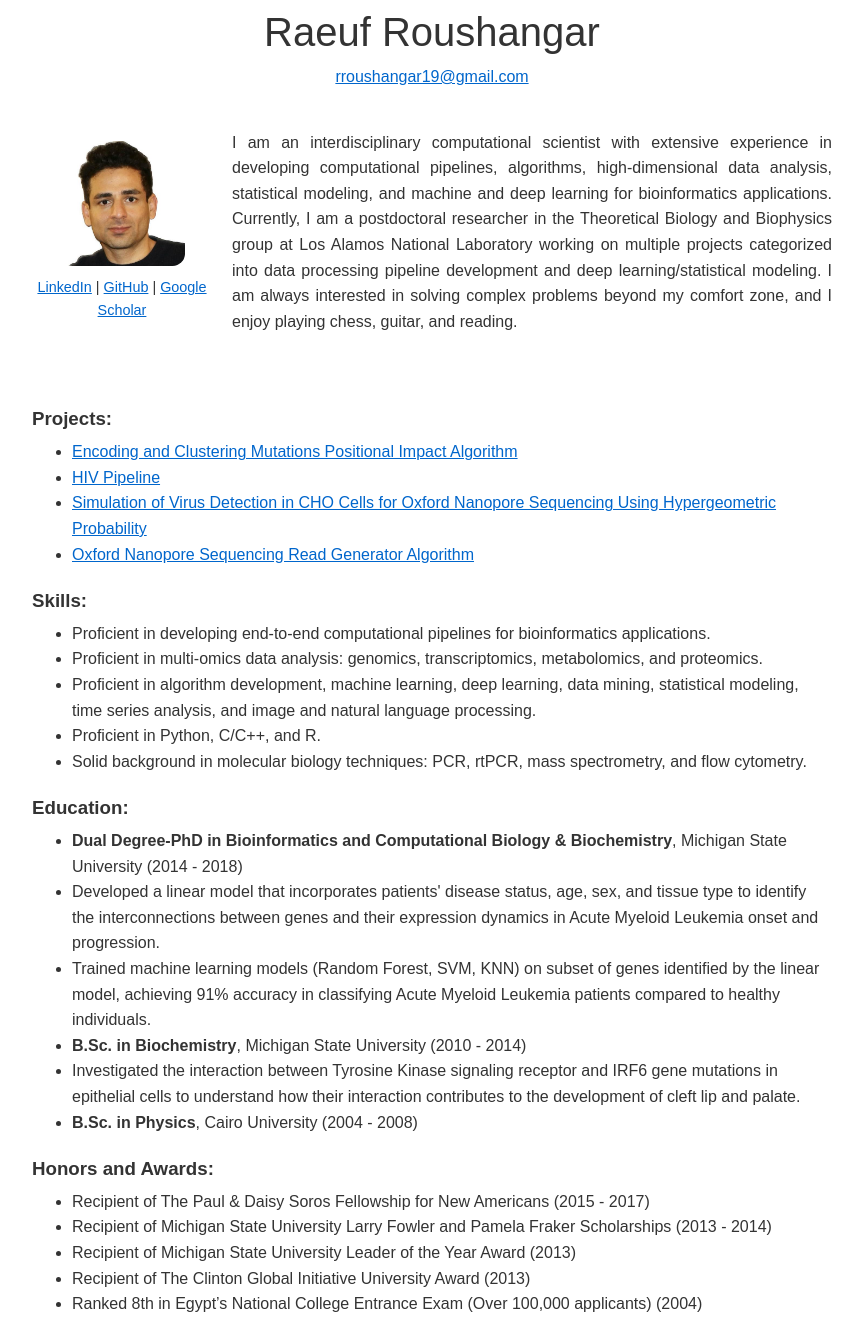
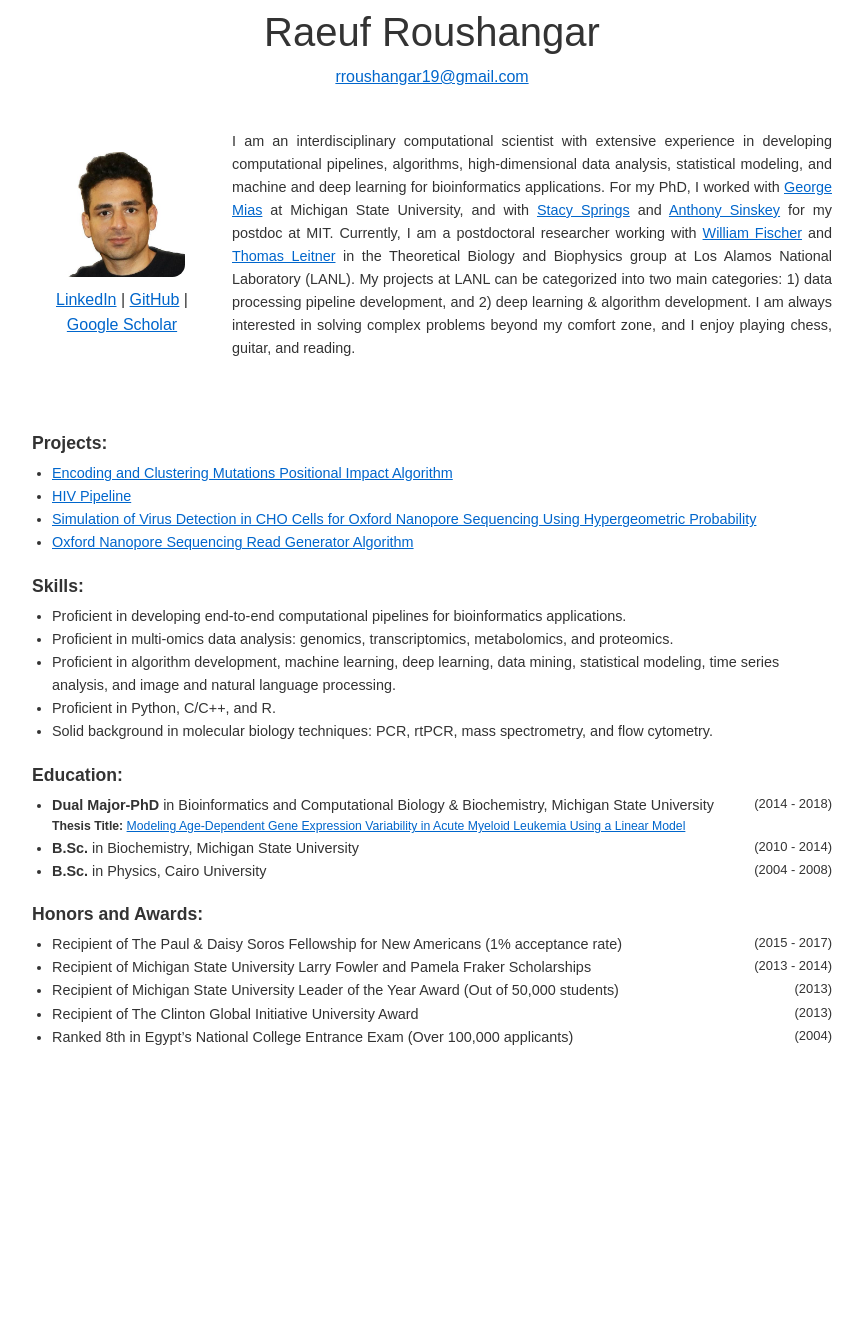
Before and after one commit to raeufroushangar/raeufroushangar.com, a Jekyll site: the page built from index.html, in a window 1280 px wide. Shown: the whole page, without its empty margins (208-1071 px from the left). Built offline with Jekyll 4.4.1, drawn with Linux system fonts in a browser that asks for light colours; after the commit the page ends 1063 px from its top, so only the background shows below that.

Commit message:
Update background statement and adjust font sizes for sections

```diff
--- a/index.html
+++ b/index.html
@@ -11,30 +11,30 @@ title: Home
 <div style="display: flex; align-items: center;">
   <div style="text-align: center; margin-right: 20px;">
     <img src="/assets/images/profile.jpg" alt="Profile Picture" style="width: 125px; border-radius: 10%;" />
-    <div style="font-size: 0.9em; margin-top: 10px;">
+    <div style="font-size: 1em; margin-top: 10px;">
       <a href="https://www.linkedin.com/in/raeufroushangar" target="_blank">LinkedIn</a> |
       <a href="https://github.com/raeufroushangar" target="_blank">GitHub</a> |
       <a href="https://scholar.google.com/citations?user=NISquAgAAAAJ&hl=en" target="_blank">Google Scholar</a>
     </div>
   </div>
 
-  <div style="max-width: 600px; text-align: justify;">
-    I am an interdisciplinary computational scientist with extensive experience in developing computational pipelines, algorithms, high-dimensional data analysis, statistical modeling, and machine and deep learning for bioinformatics applications. Currently, I am a postdoctoral researcher in the Theoretical Biology and Biophysics group at Los Alamos National Laboratory working on multiple projects categorized into data processing pipeline development and deep learning/statistical modeling. I am always interested in solving complex problems beyond my comfort zone, and I enjoy playing chess, guitar, and reading.
+  <div style="max-width: 600px; font-size: 0.9em; text-align: justify;">
+    I am an interdisciplinary computational scientist with extensive experience in developing computational pipelines, algorithms, high-dimensional data analysis, statistical modeling, and machine and deep learning for bioinformatics applications. For my PhD, I worked with <a href="https://georgemias.org" target="_blank">George Mias</a> at Michigan State University, and with <a href="https://cbi.mit.edu/biographies/" target="_blank">Stacy Springs</a> and <a href="https://biology.mit.edu/profile/anthony-j-sinskey/" target="_blank">Anthony Sinskey</a> for my postdoc at MIT. Currently, I am a postdoctoral researcher working with <a href="https://lanlexperts.elsevierpure.com/en/persons/william-mclean-fischer" target="_blank">William Fischer</a> and <a href="https://public.lanl.gov/tkl/" target="_blank">Thomas Leitner</a> in the Theoretical Biology and Biophysics group at Los Alamos National Laboratory (LANL). My projects at LANL can be categorized into two main categories: 1) data processing pipeline development, and 2) deep learning & algorithm development. I am always interested in solving complex problems beyond my comfort zone, and I enjoy playing chess, guitar, and reading.
   </div>
 </div>
 
 <br><br>
 
-<h3 style="margin-bottom: 5px;">Projects:</h3>
-<ul style="margin-top: 0;">
+<h3 style="margin-bottom: 5px; font-size: 1.1em;">Projects:</h3>
+<ul style="margin-top: 0; font-size: 0.9em; padding-left: 20px;">
   <li><a href="https://github.com/raeufroushangar/ECMPIA">Encoding and Clustering Mutations Positional Impact Algorithm</a></li>
   <li><a href="https://github.com/raeufroushangar/HIV_pipeline">HIV Pipeline</a></li>
   <li><a href="https://github.com/raeufroushangar/ONS_virus_detection_simulation">Simulation of Virus Detection in CHO Cells for Oxford Nanopore Sequencing Using Hypergeometric Probability</a></li>
   <li><a href="https://github.com/raeufroushangar/ONSRGA">Oxford Nanopore Sequencing Read Generator Algorithm</a></li>
 </ul>
 
-<h3 style="margin-bottom: 5px;">Skills:</h3>
-<ul style="margin-top: 0;">
+<h3 style="margin-bottom: 5px; font-size: 1.1em;">Skills:</h3>
+<ul style="margin-top: 0; font-size: 0.9em; padding-left: 20px;">
   <li>Proficient in developing end-to-end computational pipelines for bioinformatics applications.</li>
   <li>Proficient in multi-omics data analysis: genomics, transcriptomics, metabolomics, and proteomics.</li>
   <li>Proficient in algorithm development, machine learning, deep learning, data mining, statistical modeling, time series analysis, and image and natural language processing.</li>
@@ -42,22 +42,45 @@ title: Home
   <li>Solid background in molecular biology techniques: PCR, rtPCR, mass spectrometry, and flow cytometry.</li>
 </ul>
 
-<h3 style="margin-bottom: 5px;">Education:</h3>
-<ul style="margin-top: 0;">
-  <li><strong>Dual Degree-PhD in Bioinformatics and Computational Biology & Biochemistry</strong>, Michigan State University (2014 - 2018)</li>
-    <li>Developed a linear model that incorporates patients' disease status, age, sex, and tissue type to identify the interconnections between genes and their expression dynamics in Acute Myeloid Leukemia onset and progression.</li>
-    <li>Trained machine learning models (Random Forest, SVM, KNN) on subset of genes identified by the linear model, achieving 91% accuracy in classifying Acute Myeloid Leukemia patients compared to healthy individuals.</li>
-
-  <li><strong>B.Sc. in Biochemistry</strong>, Michigan State University (2010 - 2014)</li>
-    <li>Investigated the interaction between Tyrosine Kinase signaling receptor and IRF6 gene mutations in epithelial cells to understand how their interaction contributes to the development of cleft lip and palate.</li>
-  <li><strong>B.Sc. in Physics</strong>, Cairo University (2004 - 2008)</li>
+<h3 style="margin-bottom: 5px; font-size: 1.1em;">Education:</h3>
+<ul style="margin-top: 0; list-style-type: disc; padding-left: 20px; font-size: 0.9em;">
+  <li>
+    <span><strong>Dual Major-PhD</strong> in Bioinformatics and Computational Biology & Biochemistry, Michigan State University</span>
+    <span style="float: right; font-size: 0.9em;">(2014 - 2018)</span>
+    <ul style="margin-top: 0; font-size: 0.85em; margin-left: -40px; list-style-type: circle;">
+      <strong>Thesis Title:</strong> <a href="https://d.lib.msu.edu/etd/19662" target="_blank">Modeling Age-Dependent Gene Expression Variability in Acute Myeloid Leukemia Using a Linear Model</a>
+    </ul>
+  </li>
+  <li>
+    <span><strong>B.Sc.</strong> in Biochemistry, Michigan State University</span>
+    <span style="float: right; font-size: 0.9em;">(2010 - 2014)</span>
+  </li>
+  <li>
+    <span><strong>B.Sc.</strong> in Physics, Cairo University</span>
+    <span style="float: right; font-size: 0.9em;">(2004 - 2008)</span>
+  </li>
 </ul>
 
-<h3 style="margin-bottom: 5px;">Honors and Awards:</h3>
-<ul style="margin-top: 0;">
-  <li>Recipient of The Paul & Daisy Soros Fellowship for New Americans (2015 - 2017)</li>
-  <li>Recipient of Michigan State University Larry Fowler and Pamela Fraker Scholarships (2013 - 2014)</li>
-  <li>Recipient of Michigan State University Leader of the Year Award (2013)</li>
-  <li>Recipient of The Clinton Global Initiative University Award (2013)</li>
-  <li>Ranked 8th in Egypt’s National College Entrance Exam (Over 100,000 applicants) (2004)</li>
+<h3 style="margin-bottom: 5px; font-size: 1.1em;">Honors and Awards:</h3>
+<ul style="margin-top: 0; list-style-type: disc; padding-left: 20px; font-size: 0.9em;">
+  <li>
+    <span>Recipient of The Paul & Daisy Soros Fellowship for New Americans (1% acceptance rate)</span>
+    <span style="float: right; font-size: 0.9em;">(2015 - 2017)</span>
+  </li>
+  <li>
+    <span>Recipient of Michigan State University Larry Fowler and Pamela Fraker Scholarships</span>
+    <span style="float: right; font-size: 0.9em;">(2013 - 2014)</span>
+  </li>
+  <li>
+    <span>Recipient of Michigan State University Leader of the Year Award (Out of 50,000 students)</span>
+    <span style="float: right; font-size: 0.9em;">(2013)</span>
+  </li>
+  <li>
+    <span>Recipient of The Clinton Global Initiative University Award</span>
+    <span style="float: right; font-size: 0.9em;">(2013)</span>
+  </li>
+  <li>
+    <span>Ranked 8th in Egypt’s National College Entrance Exam (Over 100,000 applicants)</span>
+    <span style="float: right; font-size: 0.9em;">(2004)</span>
+  </li>
 </ul>
```
